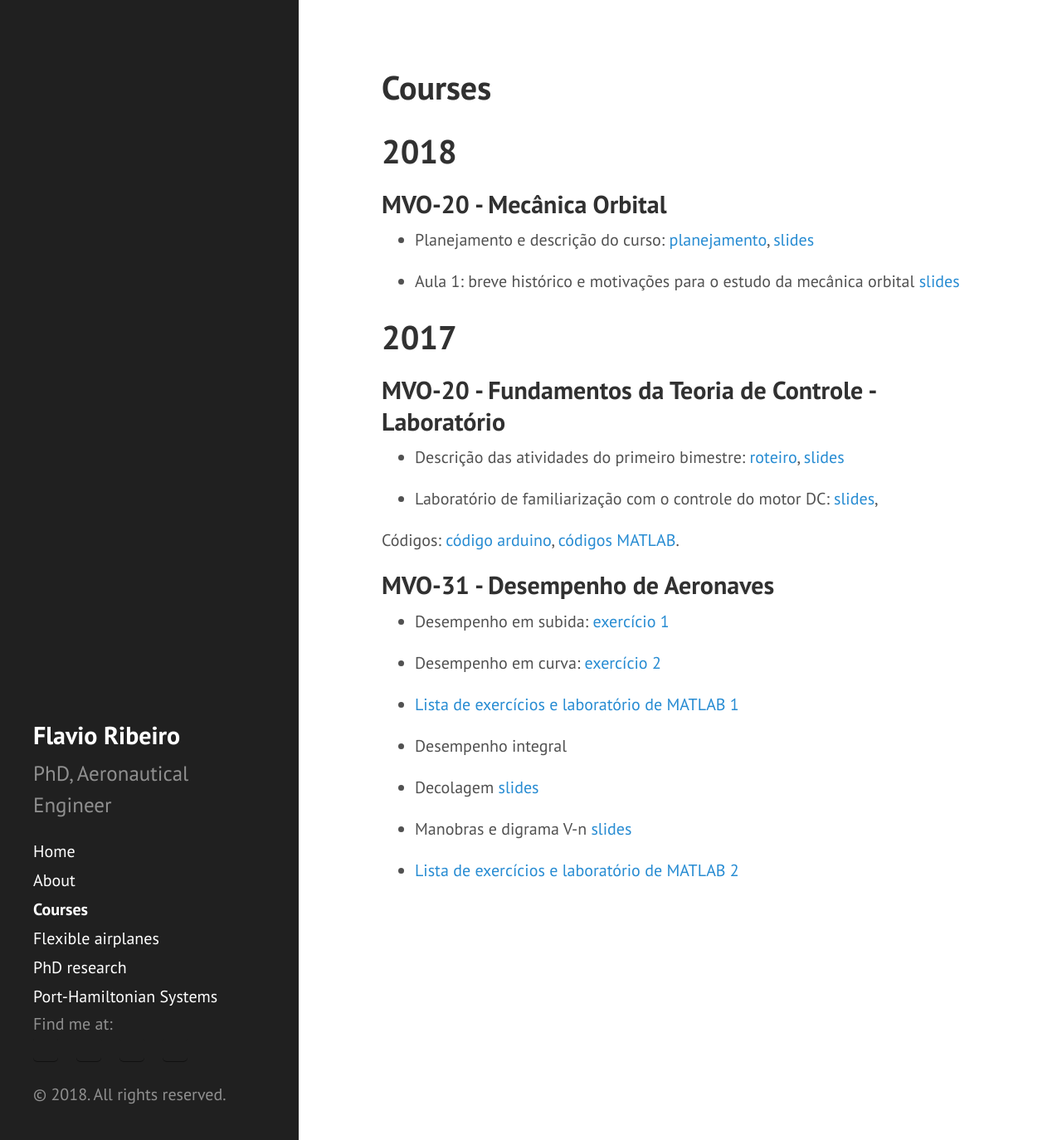
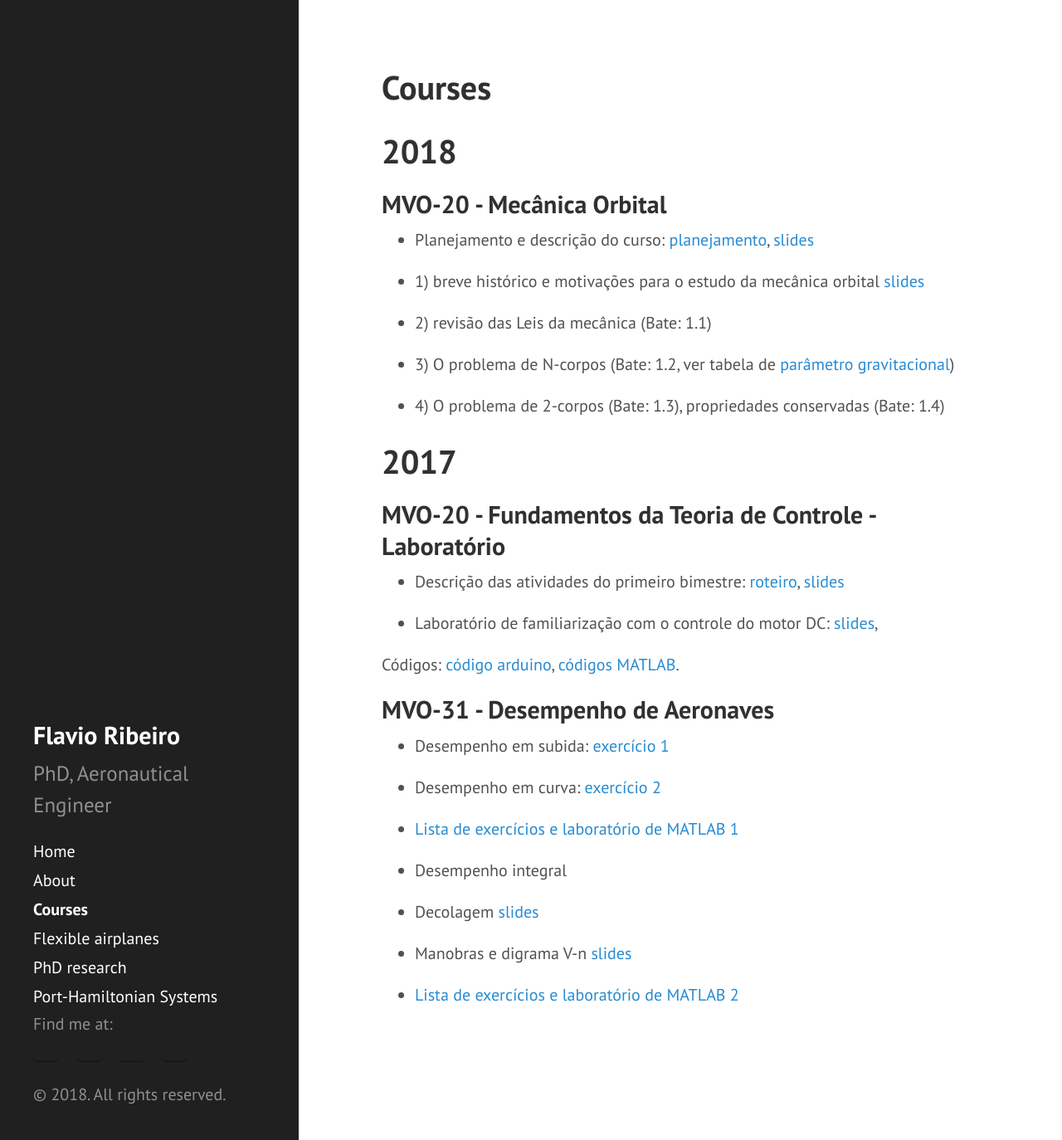
Before and after one commit to flavioluiz/flavioluiz.github.io, a Jekyll site: the page built from courses.md, in a window 1280 px wide and 1374 px high. Shown: the whole window at 83% size. Built offline with Jekyll 4.4.1, drawn with Linux system fonts in a browser that asks for light colours.

Commit message:
inclusao dos topicos e referencia

```diff
--- a/courses.md
+++ b/courses.md
@@ -10,7 +10,14 @@ title: Courses
 * Planejamento e descrição do curso:
 [planejamento](http://flavioluiz.github.io/courses/mvo41_2018/programa.pdf), [slides](http://flavioluiz.github.io/courses/mvo41_2018/apresentacao_curso.pdf)
 
-* Aula 1: breve histórico e motivações para o estudo da mecânica orbital [slides](http://flavioluiz.github.io/courses/mvo41_2018/aula01_historico.pdf)
+* 1) breve histórico e motivações para o estudo da mecânica orbital [slides](http://flavioluiz.github.io/courses/mvo41_2018/aula01_historico.pdf)
+
+* 2) revisão das Leis da mecânica (Bate: 1.1)
+
+* 3) O problema de N-corpos (Bate: 1.2, ver tabela de [parâmetro gravitacional](http://flavioluiz.github.io/courses/mvo41_2018/tabela_grav_param.jpg))
+
+* 4) O problema de 2-corpos (Bate: 1.3), propriedades conservadas (Bate: 1.4)
+
 
 # 2017
 
```
Also changed, not shown: courses/mvo41_2018/tabela_grav_param.jpg (added).
